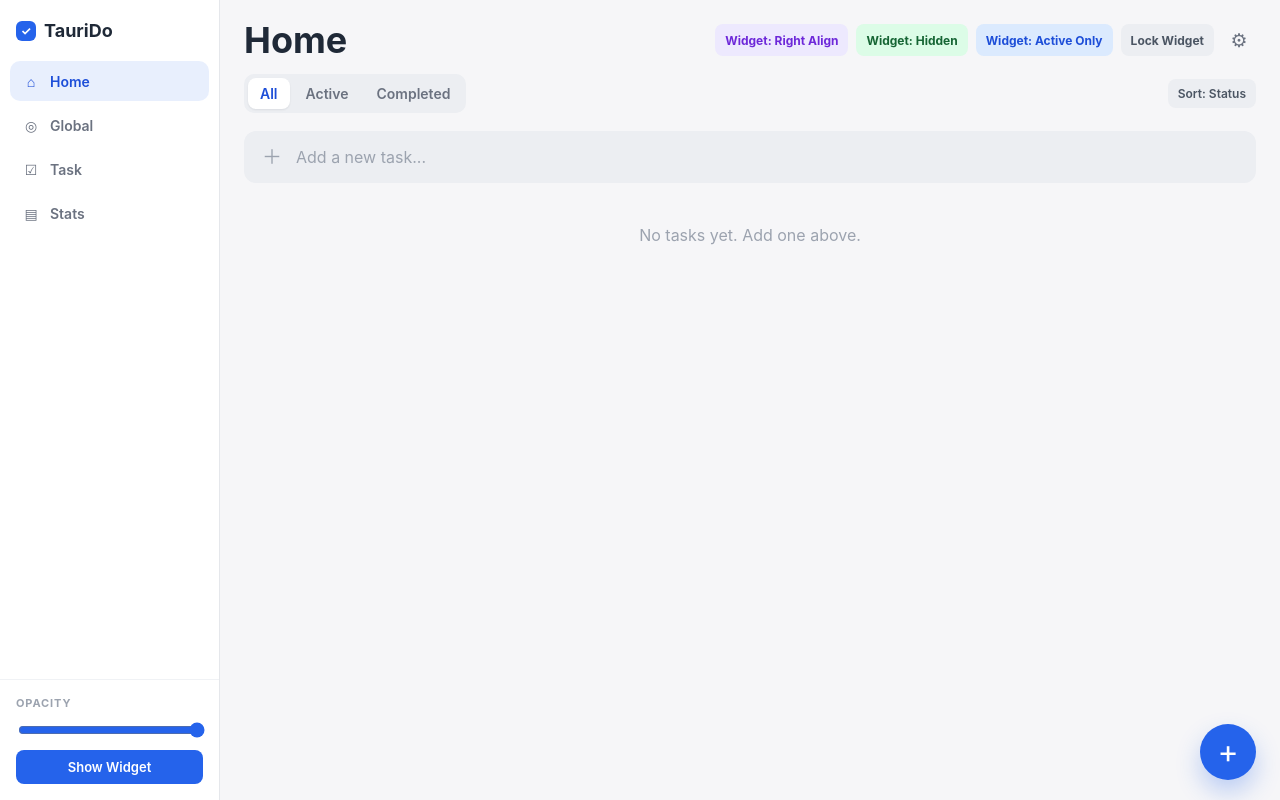
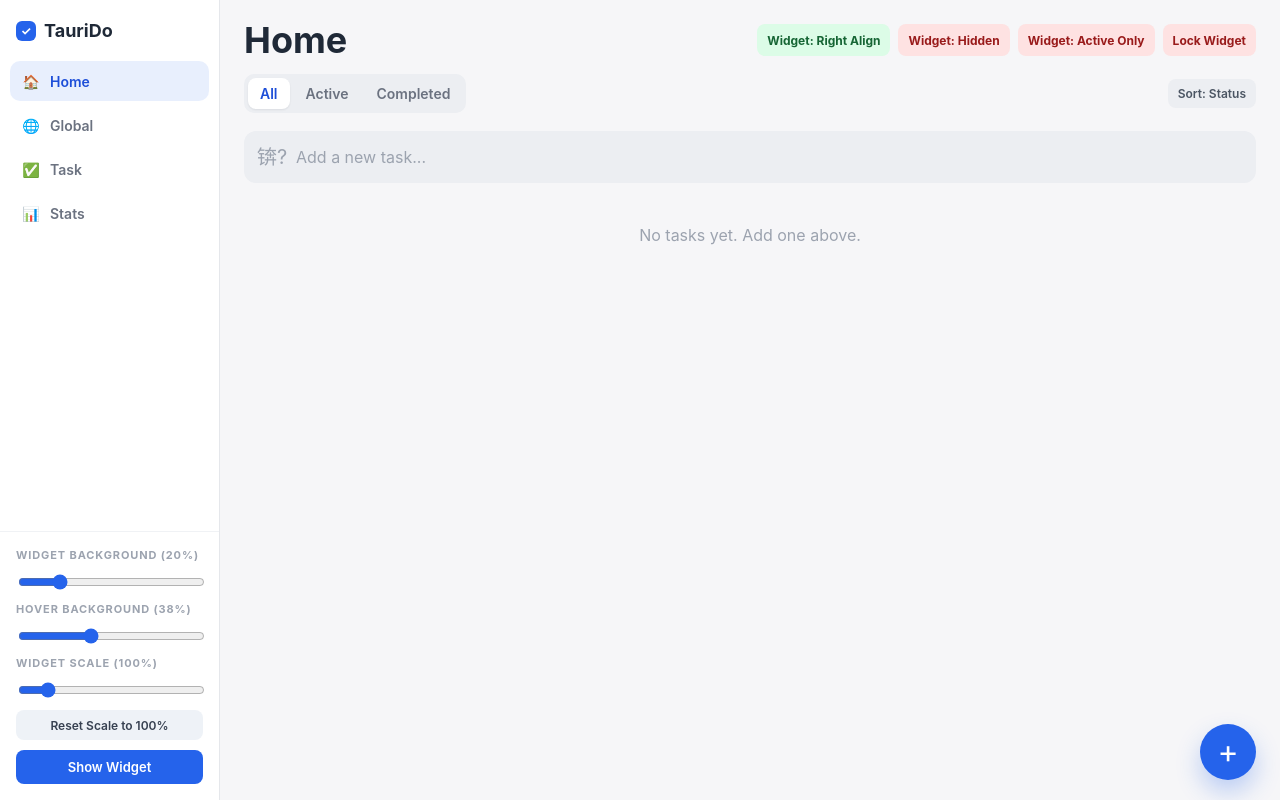
Before and after one commit to gr72s/daily, a React (Vite) app: page / in a window 1280 px wide. Built offline with nearby package versions, Linux system fonts and the light colour scheme.

Commit message:
feat: render style

```diff
--- a/src-tauri/capabilities/default.json
+++ b/src-tauri/capabilities/default.json
@@ -11,6 +11,11 @@
     "core:window:allow-set-focus",
     "core:window:allow-set-always-on-top",
     "core:window:allow-set-resizable",
+    "core:window:allow-set-size",
+    "core:window:allow-set-position",
+    "core:window:allow-outer-position",
+    "core:window:allow-outer-size",
+    "core:window:allow-scale-factor",
     "core:window:allow-set-shadow",
     "core:window:allow-set-focusable",
     "core:window:allow-set-ignore-cursor-events",
--- a/src/App.css
+++ b/src/App.css
@@ -143,6 +143,14 @@
   font-size: 13px;
   font-weight: 600;
 }
+.sidebar-scale-reset-button {
+  border-radius: 8px;
+  height: 30px;
+  background: #eef2f7;
+  color: #374151;
+  font-size: 12px;
+  font-weight: 600;
+}
 
 .standard-page {
   min-width: 0;
@@ -171,44 +179,31 @@
   gap: 8px;
 }
 
-.widget-lock-toggle {
+.widget-lock-toggle,
+.widget-view-toggle,
+.widget-visibility-toggle,
+.widget-align-toggle {
   height: 32px;
   border-radius: 8px;
   padding: 0 10px;
-  background: #eceef2;
-  color: #4b5563;
   font-size: 12px;
   font-weight: 700;
 }
 
-.widget-view-toggle {
-  height: 32px;
-  border-radius: 8px;
-  padding: 0 10px;
-  background: #dbeafe;
-  color: #1d4ed8;
-  font-size: 12px;
-  font-weight: 700;
+.widget-lock-toggle.is-open,
+.widget-view-toggle.is-open,
+.widget-visibility-toggle.is-open,
+.widget-align-toggle.is-open {
+  background: #dcfce7;
+  color: #166534;
 }
 
-.widget-visibility-toggle {
-  height: 32px;
-  border-radius: 8px;
-  padding: 0 10px;
-  background: #dcfce7;
-  color: #166534;
-  font-size: 12px;
-  font-weight: 700;
-}
-
-.widget-align-toggle {
-  height: 32px;
-  border-radius: 8px;
-  padding: 0 10px;
-  background: #ede9fe;
-  color: #6d28d9;
-  font-size: 12px;
-  font-weight: 700;
+.widget-lock-toggle.is-closed,
+.widget-view-toggle.is-closed,
+.widget-visibility-toggle.is-closed,
+.widget-align-toggle.is-closed {
+  background: #fee2e2;
+  color: #991b1b;
 }
 
 .standard-title {
@@ -1161,10 +1156,37 @@
 }
 
 .widget-panel {
+  position: relative;
+  overflow: hidden;
+  border-radius: 10px;
+  --widget-bg-opacity: 0.2;
+  --widget-scale: 1;
   width: 280px;
   color: #f8fafc;
   padding: 4px 4px 6px;
   text-shadow: 0 1px 3px rgba(0, 0, 0, 0.92);
+  transform: scale(var(--widget-scale));
+  transform-origin: top right;
+  transition: filter 0.16s ease, transform 0.16s ease;
+}
+
+.widget-panel::before {
+  content: "";
+  position: absolute;
+  inset: 0;
+  border-radius: inherit;
+  background: rgba(8, 16, 28, var(--widget-bg-opacity));
+  transition: background-color 0.16s ease;
+  pointer-events: none;
+}
+
+.widget-panel > * {
+  position: relative;
+  z-index: 1;
+}
+
+.widget-panel.is-hovered {
+  filter: drop-shadow(0 4px 12px rgba(0, 0, 0, 0.24));
 }
 
 .widget-toolbar {
@@ -1343,16 +1365,12 @@
   flex-shrink: 0;
 }
 
-.widget-dot-blue {
-  background: #3b82f6;
+.widget-dot.is-active {
+  background: #fca5a5;
 }
 
-.widget-dot-orange {
-  background: #fb923c;
-}
-
-.widget-dot-red {
-  background: #ef4444;
+.widget-dot.is-completed {
+  background: #86efac;
 }
 
 @media (max-width: 768px) {
--- a/src/features/standard/GlobalPanel.tsx
+++ b/src/features/standard/GlobalPanel.tsx
@@ -59,10 +59,19 @@
     [logs, selectedGlobal, tasks],
   );
 
+  const submitGlobal = () => {
+    const normalizedTitle = newGlobalTitle.trim();
+    if (!normalizedTitle) {
+      return;
+    }
+
+    addGlobal(normalizedTitle);
+    setNewGlobalTitle("");
+  };
+
   const onSubmitGlobal = (event: FormEvent) => {
     event.preventDefault();
-    addGlobal(newGlobalTitle);
-    setNewGlobalTitle("");
+    submitGlobal();
   };
 
   const onSubmitTask = (event: FormEvent) => {
@@ -96,7 +105,7 @@
             placeholder="Add a global..."
             value={newGlobalTitle}
           />
-          <button className="global-create-button" type="submit">
+          <button className="global-create-button" onClick={submitGlobal} type="button">
             Add
           </button>
         </form>
--- a/src/features/standard/StandardModePage.tsx
+++ b/src/features/standard/StandardModePage.tsx
@@ -1,5 +1,12 @@
 import { FormEvent, useEffect, useMemo, useState } from "react";
-import { getWidgetOpacity, setWidgetOpacity as persistWidgetOpacity } from "../../shared/settings/widget";
+import {
+  getWidgetHoverOpacity,
+  getWidgetOpacity,
+  getWidgetScale,
+  setWidgetHoverOpacity as persistWidgetHoverOpacity,
+  setWidgetOpacity as persistWidgetOpacity,
+  setWidgetScale as persistWidgetScale,
+} from "../../shared/settings/widget";
 import { getVisibleTasks, useTodoStore } from "../../shared/state/useTodoStore";
 import {
   emitWidgetSetLock,
@@ -22,10 +29,10 @@
 import { TaskPanel } from "./TaskPanel";
 
 const sidebarItems: Array<{ id: StandardSection; label: string; icon: string }> = [
-  { id: "home", label: "Home", icon: "⌂" },
-  { id: "global", label: "Global", icon: "◎" },
-  { id: "task", label: "Task", icon: "☑" },
-  { id: "stats", label: "Stats", icon: "▤" },
+  { id: "home", label: "Home", icon: "🏠" },
+  { id: "global", label: "Global", icon: "🌐" },
+  { id: "task", label: "Task", icon: "✅" },
+  { id: "stats", label: "Stats", icon: "📊" },
 ];
 
 const sectionTitle: Record<StandardSection, string> = {
@@ -49,6 +56,8 @@
   const [modalTaskTitle, setModalTaskTitle] = useState("");
   const [windowError, setWindowError] = useState<string | null>(null);
   const [widgetOpacity, setWidgetOpacity] = useState(() => getWidgetOpacity());
+  const [widgetHoverOpacity, setWidgetHoverOpacity] = useState(() => getWidgetHoverOpacity());
+  const [widgetScale, setWidgetScale] = useState(() => getWidgetScale());
   const [activeSection, setActiveSection] = useState<StandardSection>("home");
   const [isAddTaskModalOpen, setIsAddTaskModalOpen] = useState(false);
 
@@ -268,6 +277,19 @@
     persistWidgetOpacity(value);
   };
 
+  const onWidgetHoverOpacityChange = (value: number) => {
+    setWidgetHoverOpacity(value);
+    persistWidgetHoverOpacity(value);
+  };
+  const onWidgetScaleChange = (value: number) => {
+    setWidgetScale(value);
+    persistWidgetScale(value);
+  };
+  const onResetWidgetScale = () => {
+    setWidgetScale(100);
+    persistWidgetScale(100);
+  };
+
   return (
     <div className="standard-shell">
       <aside className="standard-sidebar" aria-label="Sidebar navigation">
@@ -292,7 +314,7 @@
 
         <div className="sidebar-footer">
           <label className="sidebar-opacity-label" htmlFor="sidebar-opacity-slider">
-            Opacity
+            {`Widget Background (${widgetOpacity}%)`}
           </label>
           <input
             id="sidebar-opacity-slider"
@@ -303,6 +325,33 @@
             value={widgetOpacity}
             onChange={(event) => onWidgetOpacityChange(Number(event.currentTarget.value))}
           />
+          <label className="sidebar-opacity-label" htmlFor="sidebar-hover-opacity-slider">
+            {`Hover Background (${widgetHoverOpacity}%)`}
+          </label>
+          <input
+            id="sidebar-hover-opacity-slider"
+            className="sidebar-opacity-slider"
+            type="range"
+            min={0}
+            max={100}
+            value={widgetHoverOpacity}
+            onChange={(event) => onWidgetHoverOpacityChange(Number(event.currentTarget.value))}
+          />
+          <label className="sidebar-opacity-label" htmlFor="sidebar-scale-slider">
+            {`Widget Scale (${widgetScale}%)`}
+          </label>
+          <input
+            id="sidebar-scale-slider"
+            className="sidebar-opacity-slider"
+            type="range"
+            min={70}
+            max={300}
+            value={widgetScale}
+            onChange={(event) => onWidgetScaleChange(Number(event.currentTarget.value))}
+          />
+          <button className="sidebar-scale-reset-button" onClick={onResetWidgetScale} type="button">
+            Reset Scale to 100%
+          </button>
           <button className="sidebar-widget-button" onClick={onToggleWidgetVisibility} type="button">
             {widgetVisible ? "Hide Widget" : "Show Widget"}
           </button>
@@ -314,22 +363,18 @@
           <header className="standard-header">
             <h1 className="standard-title">{sectionTitle[activeSection]}</h1>
             <div className="standard-header-actions">
-              <button className="widget-align-toggle" onClick={onToggleWidgetAlignMode} type="button">
+              <button className={`widget-align-toggle ${widgetAlignMode === "right" ? "is-open" : "is-closed"}`} onClick={onToggleWidgetAlignMode} type="button">
                 {widgetAlignMode === "right" ? "Widget: Right Align" : "Widget: Left Align"}
               </button>
-              <button className="widget-visibility-toggle" onClick={onToggleWidgetVisibility} type="button">
+              <button className={`widget-visibility-toggle ${widgetVisible ? "is-open" : "is-closed"}`} onClick={onToggleWidgetVisibility} type="button">
                 {widgetVisible ? "Widget: Visible" : "Widget: Hidden"}
               </button>
-              <button className="widget-view-toggle" onClick={onToggleWidgetTaskView} type="button">
+              <button className={`widget-view-toggle ${widgetShowAllTasks ? "is-open" : "is-closed"}`} onClick={onToggleWidgetTaskView} type="button">
                 {widgetShowAllTasks ? "Widget: All Tasks" : "Widget: Active Only"}
               </button>
-              <button className="widget-lock-toggle" onClick={onToggleWidgetLock} type="button">
+              <button className={`widget-lock-toggle ${widgetLocked ? "is-open" : "is-closed"}`} onClick={onToggleWidgetLock} type="button">
                 {widgetLocked ? "Unlock Widget" : "Lock Widget"}
-              </button>
-              <button className="icon-button" onClick={onToggleWidgetVisibility} type="button" aria-label="Toggle widget mode">
-                ⚙
-              </button>
-            </div>
+              </button></div>
           </header>
 
           {activeSection === "home" ? (
@@ -352,8 +397,7 @@
                   type="button"
                   aria-label="Open add task dialog"
                 >
-                  ＋
-                </button>
+                  锛?                </button>
                 <input
                   className="task-input-field"
                   onChange={(event) => setNewTaskTitle(event.currentTarget.value)}
--- a/src/features/widget/WidgetModePage.tsx
+++ b/src/features/widget/WidgetModePage.tsx
@@ -1,19 +1,28 @@
-import { useEffect, useMemo, useState } from "react";
-import { getWidgetOpacity, setWidgetPosition, watchWidgetOpacity } from "../../shared/settings/widget";
+import { type CSSProperties, useEffect, useMemo, useState } from "react";
+import {
+  getWidgetHoverOpacity,
+  getWidgetOpacity,
+  getWidgetScale,
+  setWidgetPosition,
+  watchWidgetHoverOpacity,
+  watchWidgetOpacity,
+  watchWidgetScale,
+} from "../../shared/settings/widget";
 import {
   applyWidgetLockState,
+  applyWidgetScaleWindowSize,
   emitWidgetSetLock,
   focusMainWindow,
   getCurrentWindowLabelSafe,
-  onWidgetAlignmentUpdated,
   onTaskStatusUpdated,
   onTasksStateUpdated,
-  onWidgetTaskViewUpdated,
+  onWidgetAlignmentUpdated,
   onWidgetForceUnlock,
   onWidgetMoved,
   onWidgetSetLock,
+  onWidgetTaskViewUpdated,
+  startWidgetDragging,
   syncWidgetLockedState,
-  startWidgetDragging,
 } from "../../shared/tauri/window";
 import { getWidgetTasks, useTodoStore } from "../../shared/state/useTodoStore";
 import { WidgetTaskRow } from "./WidgetTaskRow";
@@ -32,8 +41,15 @@
   const applySyncedWidgetAlignment = useTodoStore((state) => state.applySyncedWidgetAlignment);
   const tasks = useTodoStore((state) => state.tasks);
   const sortMode = useTodoStore((state) => state.sortMode);
+
   const [widgetOpacity, setWidgetOpacity] = useState(() => getWidgetOpacity());
+  const [widgetHoverOpacity, setWidgetHoverOpacity] = useState(() => getWidgetHoverOpacity());
+  const [widgetScale, setWidgetScale] = useState(() => getWidgetScale());
+  const [widgetHovered, setWidgetHovered] = useState(false);
+
   const visibleTasks = useMemo(() => getWidgetTasks(tasks, sortMode, widgetShowAllTasks), [tasks, sortMode, widgetShowAllTasks]);
+  const activeBackgroundOpacity = !widgetLocked && widgetHovered ? widgetHoverOpacity : widgetOpacity;
+  const activeScale = widgetScale / 100;
 
   const onToggleWidgetLock = () => {
     const nextLocked = !widgetLocked;
@@ -70,8 +86,18 @@
   }, [widgetLocked]);
 
   useEffect(() => {
+    void applyWidgetScaleWindowSize(widgetScale);
+  }, [widgetScale]);
+
+  useEffect(() => {
     const stopWatchOpacity = watchWidgetOpacity((nextOpacity) => {
       setWidgetOpacity(nextOpacity);
+    });
+    const stopWatchHoverOpacity = watchWidgetHoverOpacity((nextOpacity) => {
+      setWidgetHoverOpacity(nextOpacity);
+    });
+    const stopWatchScale = watchWidgetScale((nextScale) => {
+      setWidgetScale(nextScale);
     });
 
     const currentLabel = getCurrentWindowLabelSafe();
@@ -83,6 +109,7 @@
     let unlistenTasksState: (() => void) | undefined;
     let unlistenWidgetTaskView: (() => void) | undefined;
     let unlistenWidgetAlignment: (() => void) | undefined;
+
     void onWidgetForceUnlock(() => {
       setWidgetLocked(false);
     }).then((dispose) => {
@@ -168,6 +195,8 @@
     return () => {
       isDisposed = true;
       stopWatchOpacity();
+      stopWatchHoverOpacity();
+      stopWatchScale();
       if (unlistenForceUnlock) {
         unlistenForceUnlock();
       }
@@ -194,7 +223,12 @@
 
   return (
     <div className="widget-page">
-      <main className={`widget-panel${widgetLocked ? " is-locked" : ""}`} style={{ opacity: widgetOpacity / 100 }}>
+      <main
+        className={`widget-panel${widgetLocked ? " is-locked" : ""}${widgetHovered && !widgetLocked ? " is-hovered" : ""}`}
+        style={{ "--widget-bg-opacity": `${activeBackgroundOpacity / 100}`, "--widget-scale": `${activeScale}` } as CSSProperties}
+        onMouseEnter={() => setWidgetHovered(true)}
+        onMouseLeave={() => setWidgetHovered(false)}
+      >
         <header className="widget-toolbar">
           <div
             className={`widget-drag-region${widgetLocked ? " is-disabled" : ""}`}
@@ -207,7 +241,7 @@
             aria-hidden="true"
           />
           <button className="widget-icon-button" onClick={() => void focusMainWindow()} type="button" aria-label="Expand widget">
-            ⤢
+            ↗
           </button>
           <button
             className={`widget-icon-button widget-view-button${widgetShowAllTasks ? " is-all" : ""}`}
@@ -234,7 +268,7 @@
             aria-label={widgetLocked ? "Unlock widget" : "Lock widget"}
           >
             <span className="widget-lock-icon" aria-hidden="true">
-              {widgetLocked ? "🔐" : "✎"}
+              {widgetLocked ? "🔒" : "✎"}
             </span>
             <span>{widgetLocked ? "Locked" : "Unlocked"}</span>
           </button>
--- a/src/features/widget/WidgetTaskRow.tsx
+++ b/src/features/widget/WidgetTaskRow.tsx
@@ -1,4 +1,3 @@
-import { widgetColorClass } from "../../shared/theme/tokens";
 import type { TodoTask, WidgetAlignMode } from "../../shared/types/todo";
 
 interface WidgetTaskRowProps {
@@ -10,6 +9,7 @@
 export function WidgetTaskRow({ task, onToggle, alignMode }: WidgetTaskRowProps) {
   const isCompleted = task.status === "completed";
   const isLeftAlign = alignMode === "left";
+  const dotStatusClass = isCompleted ? "is-completed" : "is-active";
 
   return (
     <button
@@ -17,12 +17,12 @@
       onClick={() => onToggle(task.id)}
       type="button"
     >
-      {isLeftAlign ? <span className={`widget-dot ${widgetColorClass[task.widgetColor]}`} aria-hidden="true" /> : null}
+      {isLeftAlign ? <span className={`widget-dot ${dotStatusClass}`} aria-hidden="true" /> : null}
       <p className="widget-task-title" title={task.title}>
         {task.hasException ? <span className="widget-task-exception">!</span> : null}
         {task.title}
       </p>
-      {isLeftAlign ? null : <span className={`widget-dot ${widgetColorClass[task.widgetColor]}`} aria-hidden="true" />}
+      {isLeftAlign ? null : <span className={`widget-dot ${dotStatusClass}`} aria-hidden="true" />}
     </button>
   );
 }
--- a/src/shared/settings/widget.ts
+++ b/src/shared/settings/widget.ts
@@ -1,4 +1,6 @@
 const widgetOpacityKey = "daily.widget.opacity";
+const widgetHoverOpacityKey = "daily.widget.hoverOpacity";
+const widgetScaleKey = "daily.widget.scale";
 const widgetLockedKey = "daily.widget.locked";
 const widgetPositionKey = "daily.widget.position";
 
@@ -15,18 +17,26 @@
   return Math.max(0, Math.min(100, Math.round(value)));
 }
 
+function clampScale(value: number) {
+  if (Number.isNaN(value)) {
+    return 100;
+  }
+
+  return Math.max(70, Math.min(300, Math.round(value)));
+}
+
 function hasLocalStorage() {
   return typeof window !== "undefined" && typeof window.localStorage !== "undefined";
 }
 
 export function getWidgetOpacity() {
   if (!hasLocalStorage()) {
-    return 100;
+    return 20;
   }
 
   const raw = localStorage.getItem(widgetOpacityKey);
   if (raw === null) {
-    return 100;
+    return 20;
   }
 
   return clampOpacity(Number(raw));
@@ -52,6 +62,84 @@
     }
 
     onChange(clampOpacity(Number(event.newValue)));
+  };
+
+  window.addEventListener("storage", handler);
+  return () => window.removeEventListener("storage", handler);
+}
+
+export function getWidgetHoverOpacity() {
+  if (!hasLocalStorage()) {
+    return 38;
+  }
+
+  const raw = localStorage.getItem(widgetHoverOpacityKey);
+  if (raw === null) {
+    return 38;
+  }
+
+  return clampOpacity(Number(raw));
+}
+
+export function setWidgetHoverOpacity(opacity: number) {
+  if (!hasLocalStorage()) {
+    return;
+  }
+
+  const normalized = clampOpacity(opacity);
+  localStorage.setItem(widgetHoverOpacityKey, String(normalized));
+}
+
+export function watchWidgetHoverOpacity(onChange: (opacity: number) => void) {
+  if (!hasLocalStorage()) {
+    return () => {};
+  }
+
+  const handler = (event: StorageEvent) => {
+    if (event.key !== widgetHoverOpacityKey) {
+      return;
+    }
+
+    onChange(clampOpacity(Number(event.newValue)));
+  };
+
+  window.addEventListener("storage", handler);
+  return () => window.removeEventListener("storage", handler);
+}
+
+export function getWidgetScale() {
+  if (!hasLocalStorage()) {
+    return 100;
+  }
+
+  const raw = localStorage.getItem(widgetScaleKey);
+  if (raw === null) {
+    return 100;
+  }
+
+  return clampScale(Number(raw));
+}
+
+export function setWidgetScale(scale: number) {
+  if (!hasLocalStorage()) {
+    return;
+  }
+
+  const normalized = clampScale(scale);
+  localStorage.setItem(widgetScaleKey, String(normalized));
+}
+
+export function watchWidgetScale(onChange: (scale: number) => void) {
+  if (!hasLocalStorage()) {
+    return () => {};
+  }
+
+  const handler = (event: StorageEvent) => {
+    if (event.key !== widgetScaleKey) {
+      return;
+    }
+
+    onChange(clampScale(Number(event.newValue)));
   };
 
   window.addEventListener("storage", handler);
--- a/src/shared/tauri/window.ts
+++ b/src/shared/tauri/window.ts
@@ -1,7 +1,8 @@
 import { invoke } from "@tauri-apps/api/core";
 import { emit, listen } from "@tauri-apps/api/event";
+import { LogicalPosition, LogicalSize } from "@tauri-apps/api/dpi";
 import { getCurrentWebviewWindow, WebviewWindow } from "@tauri-apps/api/webviewWindow";
-import { getWidgetLocked, getWidgetPosition } from "../settings/widget";
+import { getWidgetLocked, getWidgetPosition, getWidgetScale } from "../settings/widget";
 import type {
   AppMode,
   TaskStatusSyncPayload,
@@ -16,6 +17,8 @@
 const widgetSetVisibilityStateEvent = "widget-set-visibility-state";
 const widgetTaskViewUpdatedEvent = "widget-task-view-updated";
 const widgetAlignmentUpdatedEvent = "widget-alignment-updated";
+const widgetBaseWindowWidth = 360;
+const widgetBaseWindowHeight = 760;
 
 declare global {
   interface Window {
@@ -28,6 +31,59 @@
   return typeof window !== "undefined" && typeof window.__TAURI_INTERNALS__ !== "undefined";
 }
 
+let widgetWindowCreationPromise: Promise<void> | null = null;
+
+function resolveWidgetWindowSize(scalePercent: number) {
+  const normalizedScale = Math.max(70, Math.min(300, Math.round(scalePercent))) / 100;
+  return {
+    width: Math.round(widgetBaseWindowWidth * normalizedScale),
+    height: Math.round(widgetBaseWindowHeight * normalizedScale),
+  };
+}
+
+type WidgetWindowLike = {
+  setSize: (size: LogicalSize) => Promise<void>;
+  setPosition?: (position: LogicalPosition) => Promise<void>;
+  outerPosition?: () => Promise<{ x: number; y: number; toLogical: (scaleFactor: number) => { x: number; y: number } }>;
+  outerSize?: () => Promise<{ width: number; height: number; toLogical: (scaleFactor: number) => { width: number; height: number } }>;
+  scaleFactor?: () => Promise<number>;
+};
+
+let widgetLastAppliedLogicalSize: { width: number; height: number } | null = null;
+
+async function setWidgetSizeSafe(target: WidgetWindowLike, scalePercent: number) {
+  try {
+    const nextLogicalSize = resolveWidgetWindowSize(scalePercent);
+    const nextSize = new LogicalSize(nextLogicalSize.width, nextLogicalSize.height);
+
+    if (target.setPosition && target.outerPosition && target.scaleFactor) {
+      const scaleFactor = await target.scaleFactor();
+      const currentOuterPosition = await target.outerPosition();
+      const currentLogicalPosition = currentOuterPosition.toLogical(scaleFactor);
+      let currentLogicalWidth = widgetLastAppliedLogicalSize?.width;
+
+      if (typeof currentLogicalWidth !== "number" && target.outerSize) {
+        const currentOuterSize = await target.outerSize();
+        currentLogicalWidth = currentOuterSize.toLogical(scaleFactor).width;
+      }
+
+      if (typeof currentLogicalWidth !== "number") {
+        currentLogicalWidth = nextLogicalSize.width;
+      }
+
+      const anchoredRight = currentLogicalPosition.x + currentLogicalWidth;
+      await target.setSize(nextSize);
+      widgetLastAppliedLogicalSize = nextLogicalSize;
+      await target.setPosition(new LogicalPosition(Math.round(anchoredRight - nextLogicalSize.width), Math.round(currentLogicalPosition.y)));
+      return;
+    }
+
+    await target.setSize(nextSize);
+    widgetLastAppliedLogicalSize = nextLogicalSize;
+  } catch {
+    // Ignore runtime differences for size updates.
+  }
+}
 async function removeWindowShadowSafe(target: { setShadow: (enable: boolean) => Promise<void> }) {
   try {
     await target.setShadow(false);
@@ -59,9 +115,16 @@
     return;
   }
 
+  if (widgetWindowCreationPromise) {
+    await widgetWindowCreationPromise;
+    return;
+  }
+
+  const ensure = async () => {
     const existing = await WebviewWindow.getByLabel("widget");
     if (existing) {
       const locked = getWidgetLocked();
+      await setWidgetSizeSafe(existing, getWidgetScale());
       await removeWindowShadowSafe(existing);
       await existing.setIgnoreCursorEvents(locked);
       await existing.setFocusable(!locked);
@@ -74,12 +137,13 @@
 
     const widgetUrl = `${window.location.origin}/?mode=widget`;
     const widgetPosition = getWidgetPosition();
+    const { width, height } = resolveWidgetWindowSize(getWidgetScale());
 
     const widget = new WebviewWindow("widget", {
       url: widgetUrl,
       title: "Daily Widget",
-    width: 360,
-    height: 760,
+      width,
+      height,
       x: widgetPosition?.x,
       y: widgetPosition?.y,
       resizable: false,
@@ -98,6 +162,7 @@
       void widget.once("tauri://created", async () => {
         window.clearTimeout(timeout);
         try {
+          await setWidgetSizeSafe(widget, getWidgetScale());
           await removeWindowShadowSafe(widget);
           await widget.show();
           await widget.setFocus();
@@ -112,8 +177,46 @@
         reject(new Error(typeof error.payload === "string" ? error.payload : "Failed to create widget window."));
       });
     });
+  };
+
+  widgetWindowCreationPromise = ensure().catch(async (error) => {
+    const message = error instanceof Error ? error.message : String(error);
+    if (message.toLowerCase().includes("already exists")) {
+      const existing = await WebviewWindow.getByLabel("widget");
+      if (existing) {
+        const locked = getWidgetLocked();
+        await setWidgetSizeSafe(existing, getWidgetScale());
+        await removeWindowShadowSafe(existing);
+        await existing.setIgnoreCursorEvents(locked);
+        await existing.setFocusable(!locked);
+        await existing.show();
+        if (!locked) {
+          await existing.setFocus();
+        }
+        return;
+      }
     }
 
+    throw error;
+  }).finally(() => {
+    widgetWindowCreationPromise = null;
+  });
+
+  await widgetWindowCreationPromise;
+}
+
+export async function applyWidgetScaleWindowSize(scalePercent: number) {
+  if (!isTauriRuntime()) {
+    return;
+  }
+
+  const existing = await WebviewWindow.getByLabel("widget");
+  if (!existing) {
+    return;
+  }
+
+  await setWidgetSizeSafe(existing, scalePercent);
+}
 export async function setWidgetWindowVisibility(visible: boolean) {
   if (!isTauriRuntime()) {
     return;
```
Lines whose indentation alone changed are shown as unchanged.
